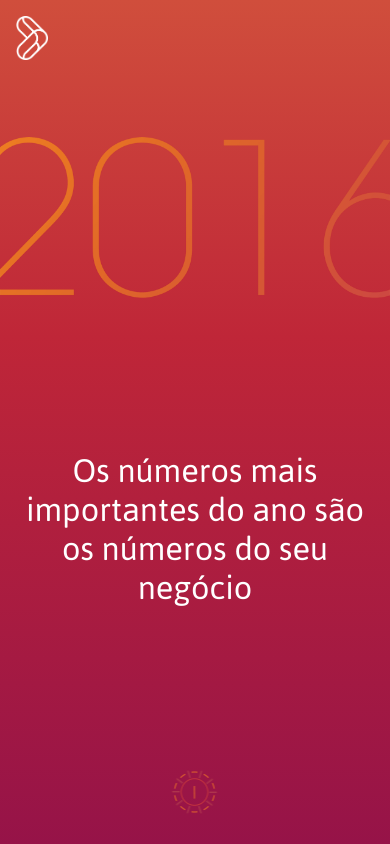
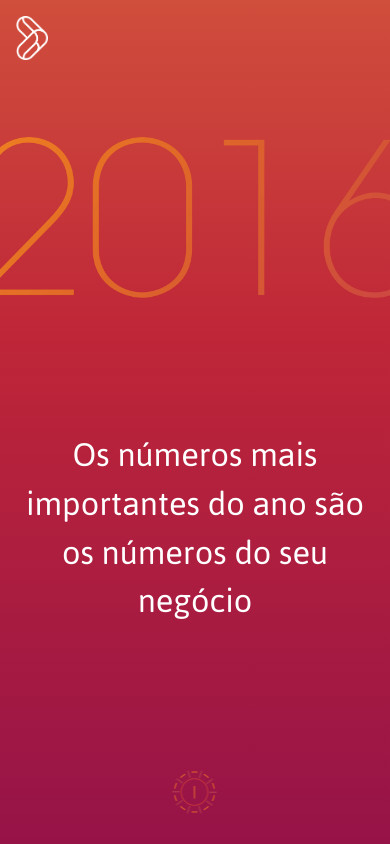
Before and after one commit to nelsonseccofilho/homolog, a PHP site: page /landing.html in a window 390 px wide. Run offline with PHP 8.4, Linux system fonts and the light colour scheme; some libraries are stand-ins or nearby versions.

Commit message:
update pre homolog 4

```diff
--- a/next-ifood/css/main.css
+++ b/next-ifood/css/main.css
@@ -126,6 +126,19 @@ textarea {
 // }
 .__plus .txt--xxinsane{font-size: 10.625em;}
 
+.section--centered .txt--xxsmall,
+.section--centered .txt--xsmall,
+.section--centered .txt--large,
+.section--centered .txt--xlarge,
+.section--centered .txt--xxlarge,
+.section--centered .txt--xxxlarge,
+.section--centered .txt--insane,
+.section--centered .txt--xinsane,
+.section--centered .txt--xxinsane,
+.section--centered .txt--xxxinsane,
+.__plus .txt--xxinsane{line-height: 1em;}
+
+
 .page-2 .section--centered p{
     line-height: 1.8em;
 }
@@ -775,13 +804,30 @@ textarea:-ms-input-placeholder {
     .section--centered .txt--insane,
     .section--centered .txt--xinsane,
     .section--centered .txt--xxinsane,
-    .section--centered .txt--xxxinsane{font-size: 3.5em;}
+    .section--centered .txt--xxxinsane{font-size: 2.5em;}
+
+    .section--centered .txt--xxsmall,
+    .section--centered .txt--xsmall,
+    .section--centered .txt--large,
+    .section--centered .txt--xlarge,
+    .section--centered .txt--xxlarge,
+    .section--centered .txt--xxxlarge,
+    .section--centered .txt--insane,
+    .section--centered .txt--xinsane,
+    .section--centered .txt--xxinsane,
+    .section--centered .txt--xxxinsane,
+    .__plus .txt--xxinsane{line-height: 1.5em;}
+
+
+    #table-hours > tbody > tr > td > .txt-primary-color.txt--xlarge.desktop--hidden{
+        font-size: 1em;
+    }
     .page-3 .__plus.__txt--negative--magintop, .page-7 .__plus.__txt--negative--magintop{
         margin-top: .5em;
     }
-    .page-11 .slick-slide .txt--xlarge{font-size: 1.5em;}
-    .page-11 .slick-slide .txt--xxlarge{
-        font-size: 1.8em;
+    .page-11 .txt--xlarge{font-size: 1em;}
+    .page-11 .txt--xxlarge{
+        font-size: 1.5em;
         margin-top: 1em;
     }
 }
@@ -790,17 +836,13 @@ textarea:-ms-input-placeholder {
         font-size: 13px;
         line-height: 1.2;
     }
+
     .onepage-pagination {
         display: none !important;
     }
     /* ==========================================================================
        Mobile Helper classes
-       ========================================================================== */
-    .section--centered .txt--xlarge{font-size: 2.5em;}
-    .section--centered .txt--xxlarge{font-size: 3em;}
-    .section--centered .txt--xxxlarge,
-    .section--centered .txt--insane{font-size: 3.5em;}
-
+       =================    ========================================================= */
     section.gradient--red.__2016{
         background-position-y: 20%;
     }
--- a/next-ifood/landing.html
+++ b/next-ifood/landing.html
@@ -2,20 +2,24 @@
 <!--[if lt IE 7]>      <html class="no-js lt-ie9 lt-ie8 lt-ie7"> <![endif]-->
 <!--[if IE 7]>         <html class="no-js lt-ie9 lt-ie8"> <![endif]-->
 <!--[if IE 8]>         <html class="no-js lt-ie9"> <![endif]-->
-<!--[if gt IE 8]><!--> <html class="no-js"> <!--<![endif]-->
+<!--[if gt IE 8]><!-->
+<html class="no-js">
+<!--<![endif]-->
 <head>
     <meta charset="utf-8">
     <meta http-equiv="X-UA-Compatible" content="IE=edge,chrome=1">
-        <title>Amad.re | iFood</title>
+    <title>iFood | Next</title>
     <meta name="description" content="">
     <meta name="viewport" content="width=device-width, initial-scale=1.0, maximum-scale=1.0" />
-
-		<link rel="author" href=""/>
-
+    <link rel="author" href="" />
     <!-- Place favicon.ico and apple-touch-icon.png in the root directory -->
+    <link rel="apple-touch-icon" sizes="180x180" href="/apple-touch-icon.png">
+    <link rel="icon" type="image/png" href="/favicon-32x32.png" sizes="32x32">
+    <link rel="icon" type="image/png" href="/favicon-16x16.png" sizes="16x16">
+    <link rel="manifest" href="/manifest.json">
     <link rel="stylesheet" type="text/css" href="css/normalize.css">
-		<link rel="stylesheet" type="text/css" href="//cdn.jsdelivr.net/jquery.slick/1.6.0/slick.css"/>
-		<link rel="stylesheet" type="text/css" href="//cdn.jsdelivr.net/jquery.slick/1.6.0/slick-theme.css"/>
+    <link rel="stylesheet" type="text/css" href="//cdn.jsdelivr.net/jquery.slick/1.6.0/slick.css" />
+    <link rel="stylesheet" type="text/css" href="//cdn.jsdelivr.net/jquery.slick/1.6.0/slick-theme.css" />
     <link rel="stylesheet" type="text/css" href="js/onepagescroll/onepage-scroll.css">
     <link rel="stylesheet" type="text/css" href="css/main.css?v2">
     <script src="js/vendor/modernizr-2.6.2.min.js"></script>
@@ -144,30 +155,27 @@
         </section>
         <!-- section 12 -->
         <section class="page-11 bg--pattern">
-				<div class="slick--slider section--centered" data-slick='{"slidesToShow": 1, "slidesToScroll": 1}'>
+            <div class="section--centered">
+            	<p class="txt-primary-color txt--large">Em resumo o ano foi um sucesso, e são eles é que estão dizendo:</p>
+                <div class="slick--slider" data-slick='{"slidesToShow": 1, "slidesToScroll": 1}'>
                     <div>
-				  	<p class="txt-primary-color txt--xlarge">Lorem ipsum dolor sit amet, consectetur adipisicing elit</p>
                         <p class="txt-primary-color txt--xxlarge">"Lorem ipsum dolor sit amet, consectetur adipisicing elit. Alias vero ipsam nam magnam animi, voluptates explicabo libero quibusdam. Quos quas maxime autem, voluptate explicabo sapiente rerum quidem. Eligendi, minima, odit?</p>
                     </div>
                     <div>
-				  	<p class="txt-primary-color txt--xlarge">Lorem ipsum dolor sit amet, consectetur adipisicing elit</p>
                         <p class="txt-primary-color txt--xxlarge">"Lorem ipsum dolor sit amet, consectetur adipisicing elit. Alias vero ipsam nam magnam animi, voluptates explicabo libero quibusdam. Quos quas maxime autem, voluptate explicabo sapiente rerum quidem. Eligendi, minima, odit?</p>
                     </div>
                     <div>
-				  	<p class="txt-primary-color txt--xlarge">Lorem ipsum dolor sit amet, consectetur adipisicing elit</p>
                         <p class="txt-primary-color txt--xxlarge">"Lorem ipsum dolor sit amet, consectetur adipisicing elit. Alias vero ipsam nam magnam animi, voluptates explicabo libero quibusdam. Quos quas maxime autem, voluptate explicabo sapiente rerum quidem. Eligendi, minima, odit?</p>
                     </div>
                     <div>
-				  	<p class="txt-primary-color txt--xlarge">Lorem ipsum dolor sit amet, consectetur adipisicing elit</p>
                         <p class="txt-primary-color txt--xxlarge">"Lorem ipsum dolor sit amet, consectetur adipisicing elit. Alias vero ipsam nam magnam animi, voluptates explicabo libero quibusdam. Quos quas maxime autem, voluptate explicabo sapiente rerum quidem. Eligendi, minima, odit?</p>
                     </div>
                     <div>
-				  	<p class="txt-primary-color txt--xlarge">Lorem ipsum dolor sit amet, consectetur adipisicing elit</p>
                         <p class="txt-primary-color txt--xxlarge">"Lorem ipsum dolor sit amet, consectetur adipisicing elit. Alias vero ipsam nam magnam animi, voluptates explicabo libero quibusdam. Quos quas maxime autem, voluptate explicabo sapiente rerum quidem. Eligendi, minima, odit?</p>
                     </div>
                     <div>
-				  	<p class="txt-primary-color txt--xlarge">Lorem ipsum dolor sit amet, consectetur adipisicing elit</p>
                         <p class="txt-primary-color txt--xxlarge">"Lorem ipsum dolor sit amet, consectetur adipisicing elit. Alias vero ipsam nam magnam animi, voluptates explicabo libero quibusdam. Quos quas maxime autem, voluptate explicabo sapiente rerum quidem. Eligendi, minima, odit?</p>
+                    </div>
                 </div>
             </div>
         </section>
```
Also changed, not shown: other parts of next-ifood/css/main.css (+34 -13 lines), other parts of next-ifood/landing.html (+33 -20 lines), next-ifood/index.html (+23 -18 lines), next-ifood/js/main.js (+40 -37 lines). Lines whose indentation alone changed are shown as unchanged.
